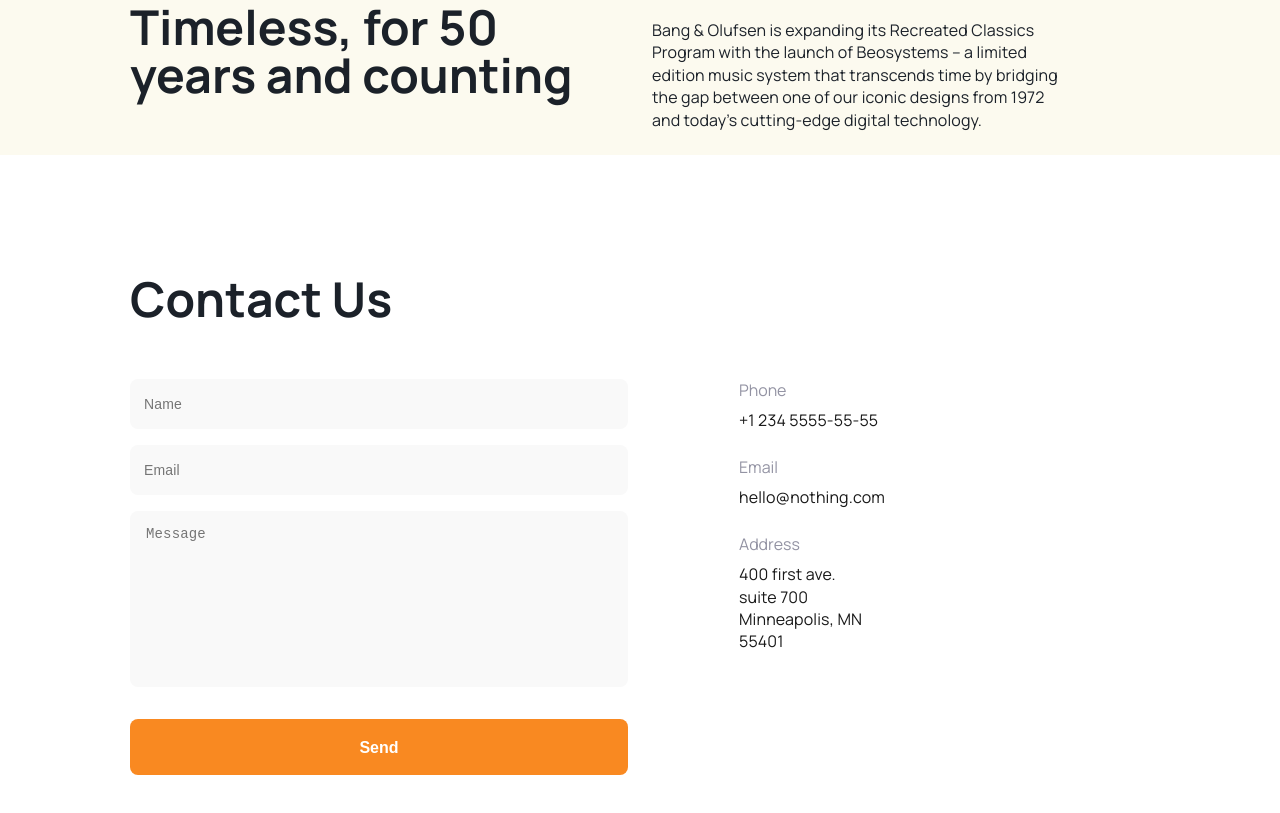
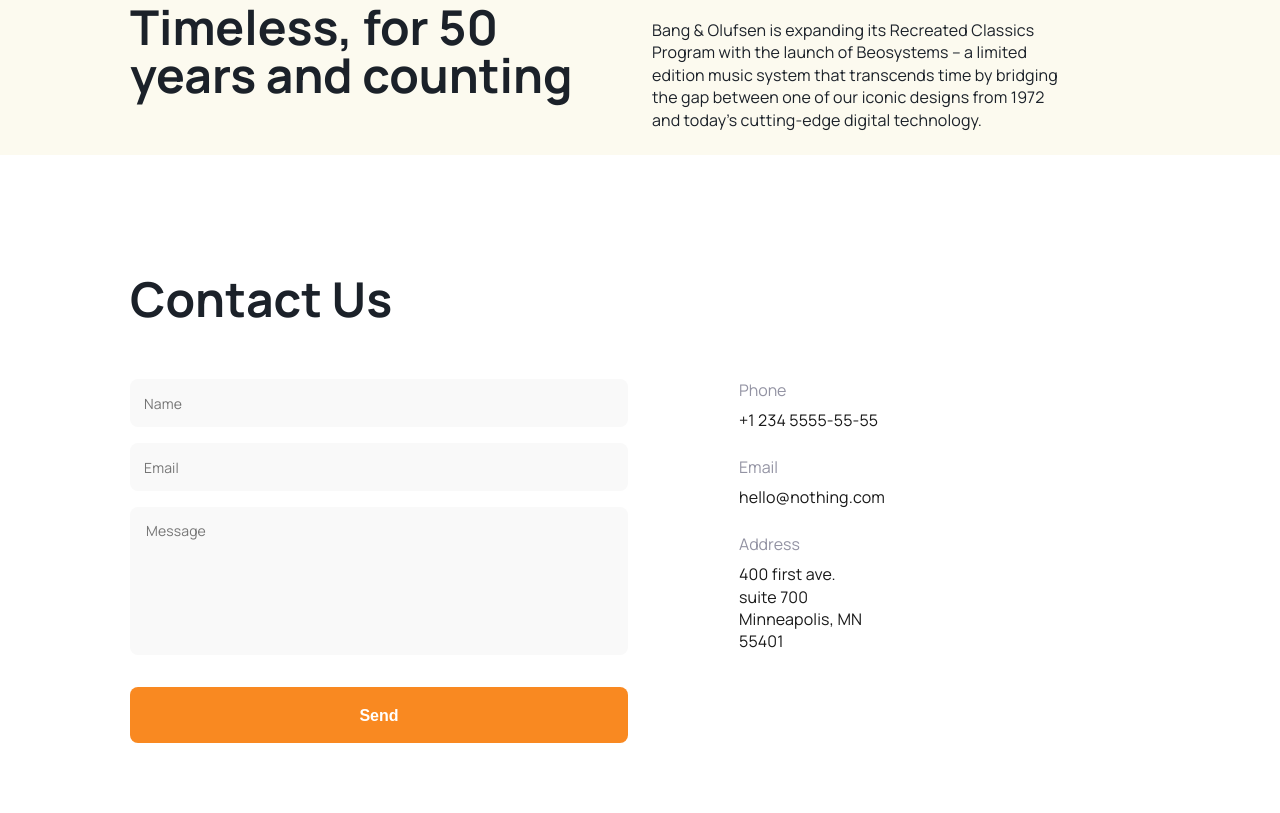
Before and after one commit to RuslanKhaiko/my-B-O-Landing, a website built with Parcel: page src/index.html in a window 1280 px wide. Shown: the part 4457-5270 px from the top of the page. Built offline with nearby package versions, Linux system fonts and the light colour scheme; files whose address does not match are found by name.

Commit message:
clone-landing-page

```diff
--- a/src/index.html
+++ b/src/index.html
@@ -212,7 +212,7 @@
         <section class="contacts" id="contacts">
           <h2 class="section-title section-title--align--left">Contact Us</h2>
           <div class="contacts__form">
-            <form class="form"
+            <form onsubmit="this.reset(); return false;" class="form"
                 method="POST">
 
               <input class="input" type="text"
--- a/src/styles/blocks/about.scss
+++ b/src/styles/blocks/about.scss
@@ -103,6 +103,9 @@
 }
 
 .primary__button:hover {
+  transform: scale(1.05);
+  transition: 0.3s;
+  cursor: pointer;
   color: #ffff;
   background-color: $main-text-color;
 }
--- a/src/styles/blocks/contacts.scss
+++ b/src/styles/blocks/contacts.scss
@@ -97,6 +97,8 @@
 }
 
 .input {
+  box-sizing: border-box;
+  font-family: "Manrope", sans-serif;
   color: #7E7E83;
   font-weight: 400;
   font-size: 14px;
@@ -133,6 +135,7 @@
 }
 
 .input:hover {
+  transition: none;
   color: #1B2129;
   border: 1px solid #DBDBDB;
 }
@@ -170,6 +173,7 @@
 }
 
 .send-button:hover {
+  transition: 0.3s;
   color: #ffff;
   background-color: $main-text-color;
 }
--- a/src/styles/blocks/page.scss
+++ b/src/styles/blocks/page.scss
@@ -1,4 +1,5 @@
 .page {
+  box-sizing: border-box;
   font-family: "Manrope", sans-serif;
   font-size: 16px;
   line-height: 22.4px;
```
